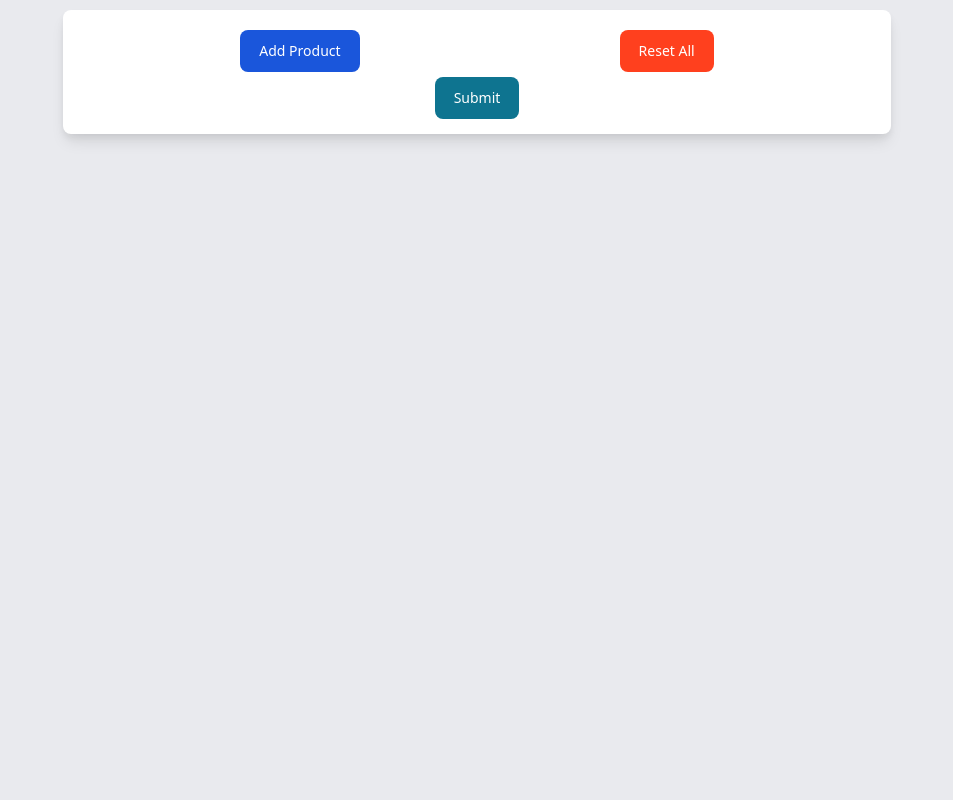
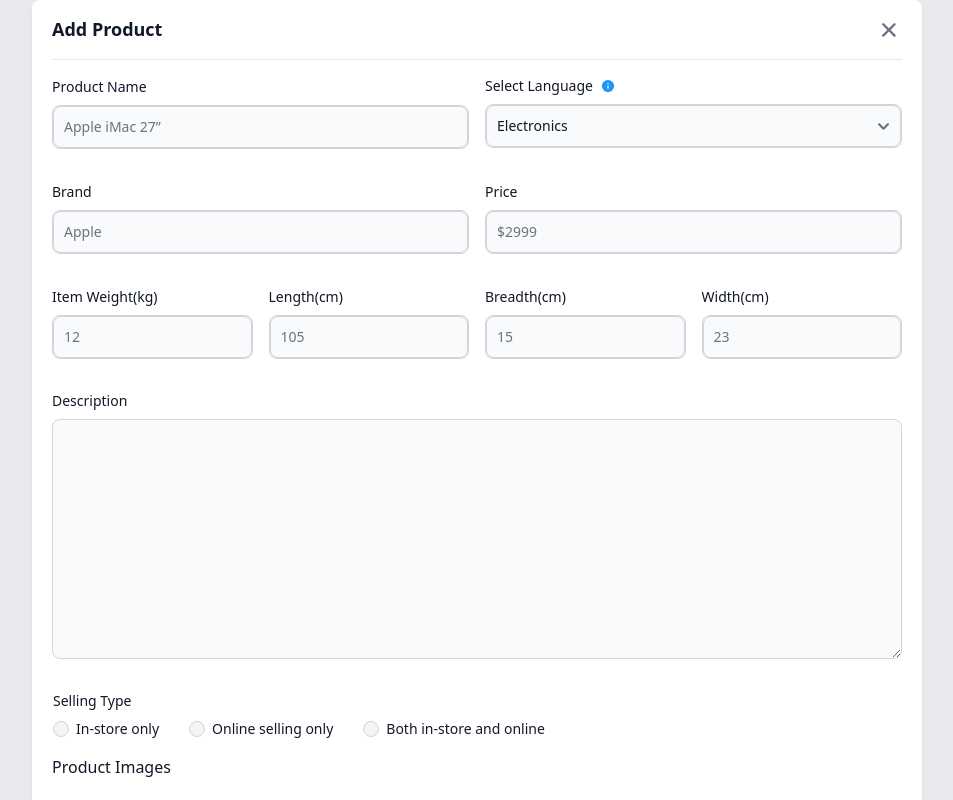
Before and after one commit to Kirttinath/flowbite_Dropdown, a Next.js app: page / in a window 1280 px wide. Shown: the top 800 px of the page, without its empty margins (163-1116 px from the left). Built offline with nearby package versions, Linux system fonts and the light colour scheme.

Commit message:
automatic release build in main

```diff
--- a/pages/index.tsx
+++ b/pages/index.tsx
@@ -2,11 +2,12 @@
 import { Inter } from "next/font/google";
 // import { ProductPage } from "./Component/ProductPage";
 import AddProductPage from "./Component/AddProductPage";
+import { ProductPage } from "./Component/ProductPage";
 const inter = Inter({ subsets: ["latin"] });
 
 export default function Home() {
   return (
-    <AddProductPage />
-    /* <ProductPage /> */
+    // <AddProductPage />
+    <ProductPage />
   );
 }
```
Also changed, not shown: .gitlab-ci.yml (added).
